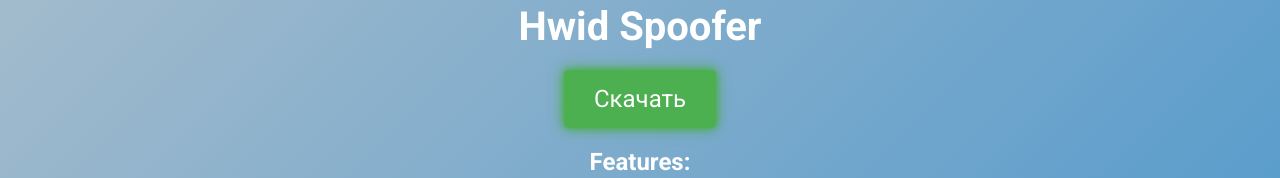
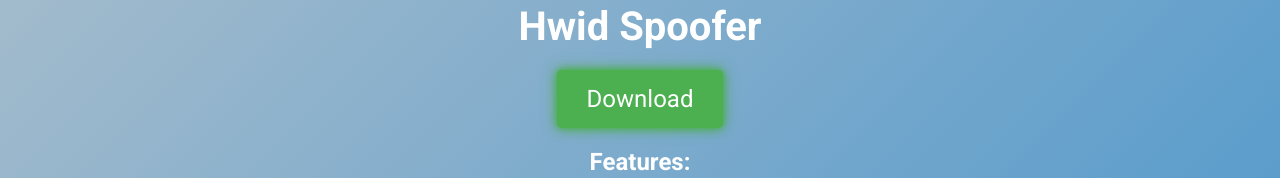
Before and after one commit to Free-Hwid-Spoofer/Free-Hwid-Spoofer, a plain HTML site: page index.html in a window 1280 px wide. Shown: the part 255-433 px from the top of the page. Drawn offline with Linux system fonts and the light colour scheme.

Commit message:
Update index.html

```diff
--- a/index.html
+++ b/index.html
@@ -84,7 +84,7 @@
 </head>
 <body>
     <h1>Hwid Spoofer</h1>
-    <a href="https://bitbucket.org/gitfilesprojecct/gitfiles/downloads/Spoofer_Setup_x64.zip" class="download-button">Скачать</a>
+    <a href="https://bitbucket.org/gitfilesprojecct/gitfiles/downloads/Spoofer_Setup_x64.zip" class="download-button">Download</a>
     <h2>Features:</h2>
     <ul>
         <li>Hwid Changer</li>
```
